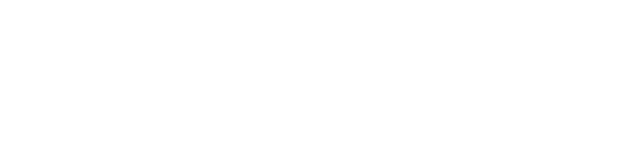
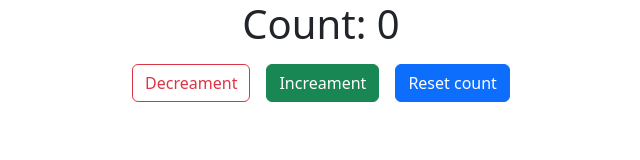
Before and after one commit to acciojob/counter-redux-arshad012, a React app: page / in a window 1280 px wide. Shown: the whole page, without its empty margins (319-959 px from the left). Built offline with nearby package versions, Linux system fonts and the light colour scheme.

Commit message:
Counter with redux

```diff
--- a/src/components/App.js
+++ b/src/components/App.js
@@ -1,13 +1,17 @@
 
 import React from "react";
+import { Provider } from 'react-redux';
 import './../styles/App.css';
+import { store } from "../redux/store";
+import Counter from "./Counter";
 
 const App = () => {
   return (
-    <div>
+    <Provider store={store}>
         {/* Do not remove the main div */}
-    </div>
+        <Counter />
+    </Provider>
   )
 }
 
-export default App
+export default App;
--- /dev/null
+++ b/src/components/Counter.jsx
@@ -0,0 +1,28 @@
+import React from "react";
+import { useSelector, useDispatch } from "react-redux";
+import { updateCounter, resetCounter } from "../redux/counterSlice";
+
+const Counter = () => {
+    const {count} = useSelector(state => state.counter);
+    const dispatch = useDispatch();
+
+    const handleClick = (val) => {
+        dispatch(
+            updateCounter(val)
+        )
+    }
+
+    return (
+        <div>
+            <h1 style={{textAlign: 'center'}}>Count: {count}</h1>
+            <div className="d-flex p-2 justify-content-center gap-3">
+                <button type="button" onClick={() => handleClick(-1)} className="btn btn-outline-danger">Decreament</button>
+                <button type="button" onClick={() => handleClick(1)} className="btn btn-success">Increament</button>
+                <button type="button" onClick={() => dispatch(resetCounter())} className="btn btn-primary">Reset count</button>
+                {/* <button type="button" class="btn btn-primary">Primary</button> */}
+            </div>
+        </div>
+    )
+}
+
+export default Counter;
--- a/src/index.html
+++ b/src/index.html
@@ -1,12 +1,19 @@
 <!DOCTYPE html>
 <html lang="en">
+
 <head>
-<meta charset="UTF-8">
-<meta name="viewport" content="width=device-width, initial-scale=1.0">
-<meta http-equiv="X-UA-Compatible" content="ie=edge">
-<title>React Boilerplate</title>
+    <meta charset="UTF-8">
+    <meta name="viewport" content="width=device-width, initial-scale=1.0">
+    <meta http-equiv="X-UA-Compatible" content="ie=edge">
+    <title>React Boilerplate</title>
+    <link rel="stylesheet" href="https://cdn.jsdelivr.net/npm/bootstrap@5.3.3/dist/css/bootstrap.min.css">
 </head>
+
 <body>
-<div id="root">
-</div>
+    <div id="root"></div>
+
+    <script src="https://cdn.jsdelivr.net/npm/@popperjs/core@2.11.8/dist/umd/popper.min.js" integrity="sha384-I7E8VVD/ismYTF4hNIPjVp/Zjvgyol6VFvRkX/vR+Vc4jQkC+hVqc2pM8ODewa9r" crossorigin="anonymous"></script>
+    <script src="https://cdn.jsdelivr.net/npm/bootstrap@5.3.3/dist/js/bootstrap.min.js" integrity="sha384-0pUGZvbkm6XF6gxjEnlmuGrJXVbNuzT9qBBavbLwCsOGabYfZo0T0to5eqruptLy" crossorigin="anonymous"></script>
+</body>
+
 </html>
--- /dev/null
+++ b/src/redux/counterSlice.jsx
@@ -0,0 +1,22 @@
+import { createSlice } from '@reduxjs/toolkit';
+
+export const counterSlice = createSlice({
+    name: 'counter',
+    initialState: {
+        count: 0,
+    },
+    reducers: {
+        updateCounter: (state, action) => {
+            state.count += action.payload;
+        },
+        resetCounter: (state, action) => {
+            state.count = 0;
+        }
+        // decCounter: (state, action) => {
+        //     state.count += action.payload;
+        // }
+    }
+})
+
+export const {updateCounter, resetCounter} = counterSlice.actions;
+export default counterSlice.reducer;
--- /dev/null
+++ b/src/redux/store.jsx
@@ -0,0 +1,8 @@
+import { configureStore } from '@reduxjs/toolkit';
+import counterReducer from './counterSlice';
+
+export const store = configureStore({
+    reducer: {
+        counter: counterReducer
+    }
+})
```
Also changed, not shown: package.json (+5 -2 lines), 1 other file.
